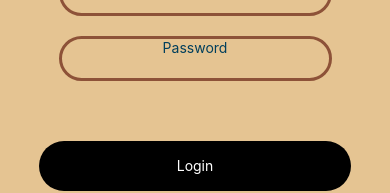
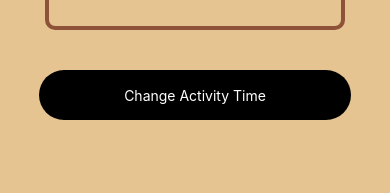
Before and after one commit to najeebWorld/Software-Engineering, a React Native app: screen / in a window 390 px wide. Shown: the part 370-563 px from the top of the page. Built offline with nearby package versions, Linux system fonts and the light colour scheme.

Commit message:
fixed calBarber

```diff
--- a/App.js
+++ b/App.js
@@ -14,7 +14,7 @@ export default function App() {
   return (
     <NavigationContainer>
       <Stack.Navigator
-        initialRouteName="Login"
+        initialRouteName="CalendarPageBarber"
         screenOptions={{
           headerShown: false,
         }}>
--- a/pages/calendarPage/calendarPage.js
+++ b/pages/calendarPage/calendarPage.js
@@ -85,7 +85,7 @@ export default function CalendarPage({navigation}) {
   const OnBtnPress = async () => {
     if (_chosenBarber != 'Choose barber' && _selectedDate != '' && _hour != 'Choose time') {
       await newOrder(_chosenBarber, _selectedDate, _hour);
-      Alert.alert('Your chosen appointment is scheduled');
+      alert('Your chosen appointment is scheduled');
       console.log(
         'Your chosen appointment is: ',
         _chosenBarber,
@@ -93,7 +93,7 @@ export default function CalendarPage({navigation}) {
         _hour,
       );
     } else {
-      Alert.alert("Check the requirements")
+      alert("Check the requirements")
       console.log('try again...');
     }
   };
--- a/pages/calendarPage/calendarPageBarber.js
+++ b/pages/calendarPage/calendarPageBarber.js
@@ -128,9 +128,7 @@ const disabled = getDaysInMonth(moment().month(), moment().year(),  DISABLED_DAY
         maxDate={_lastDay}
         hideExtraDays={true}
         initialDate={_today}
-        items={{
-        ...appointments,
-        }}
+        items={appointments}
         pastScrollRange={0}
         futureScrollRange={1}
         time_proportional={true}
@@ -138,15 +136,9 @@ const disabled = getDaysInMonth(moment().month(), moment().year(),  DISABLED_DAY
           <TouchableOpacity style={styles.item_Agenda}>
             <Text style={styles.itemText_Agenda}>{item.details} </Text>
           </TouchableOpacity>
-
         )}
-
-
-        // renderEmptyDate={() => {
-        //     <View> <Text> empty </Text> </View>;
-        //   }}
-
-        renderEmptyData={() => {
+        style={{borderRadius: 10}}
+        renderEmptyData={ () => {
             return <Text></Text>;
           }}
 
@@ -160,35 +152,9 @@ const disabled = getDaysInMonth(moment().month(), moment().year(),  DISABLED_DAY
       </Fragment>
     </SafeAreaView>
 
-    {/* <View>
-    <Dropdown
-        style={styles.dropdown}
-        data={_barberData}
-        itemTextStyle={styles.downDropText}
-        maxHeight={200}
-        labelField="label"
-        valueField="value"
-        placeholderStyle={styles.placeholderStyle}
-        selectedTextStyle={styles.selectedTextStyle}
-        onChange={changeOnDropDown}
-        placeholder={_chosenQueue}
-      />
-    </View> */}
-    {/* <View style={styles.container}>
-      <StatusBar style="auto" />
-      <AppoinmentContainer appointments={appointments} />
-      <TouchableOpacity
-        style={{...styles.btn, marginTop: 200}}
-        onPress={() => {
-          navigation.navigate('AppointmentMaker');
-        }}>
-        <Text style={styles.loginText}>Make new appointment</Text>
-      </TouchableOpacity>
-    </View> */}
-
     <TouchableOpacity style={styles.btn}
         onPress={OnBtnPress}>
-        <Text style={styles.text}>Change Acticity Time</Text>
+        <Text style={styles.text}>Change Activity Time</Text>
       </TouchableOpacity>
 
     </View>
@@ -264,7 +230,7 @@ const styles = StyleSheet.create({
     marginTop: 50,
     borderWidth: 3.0,
     borderColor: "#8D5238",
-    borderRadius:10
+    borderRadius: 10
 
   },
 
```
Also changed, not shown: 1111 other files (tests, documents, lock files or other folders).
